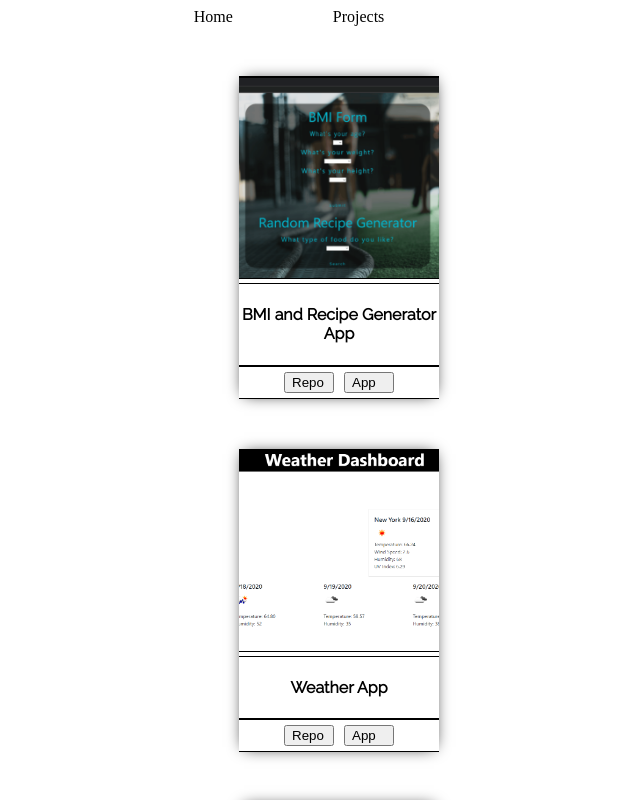
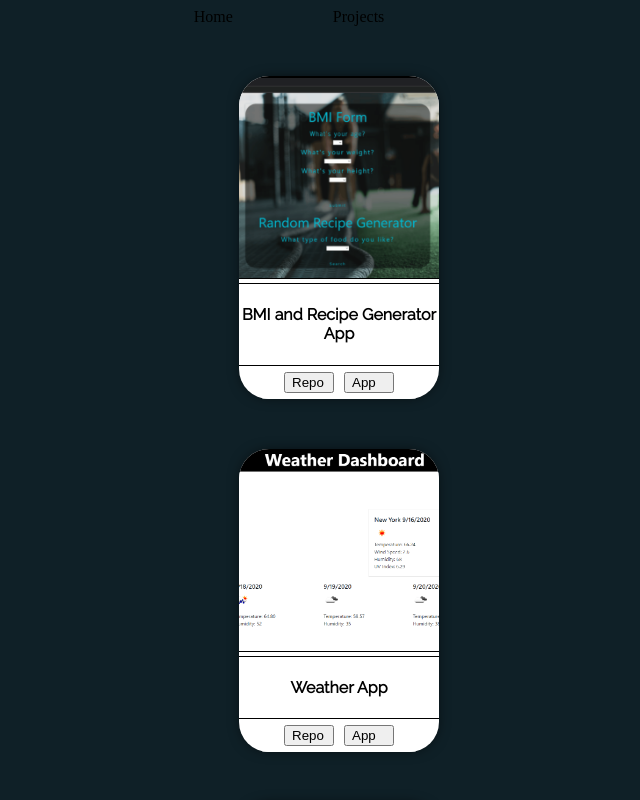
Before and after one commit to paulmorales7/Portfolio-react, a React (Create React App) app: page /projects in a window 1280 px wide. Shown: the top 800 px of the page, without its empty margins (301-941 px from the left). Built offline with nearby package versions, Linux system fonts and the light colour scheme.

Commit message:
added border radius on card and background color to pages

```diff
--- a/src/components/projects/projects.css
+++ b/src/components/projects/projects.css
@@ -1,12 +1,18 @@
+body{
+ /* fallback for old browsers */
+background: -webkit-linear-gradient(to top, #2C5364, #203A43, #0F2027);  /* Chrome 10-25, Safari 5.1-6 */
 
+background-color: #0F2027;
+}
 .card-container{
 width: 200px;
 overflow: hidden;
 box-shadow: 0 0 15px -5px;
 margin: auto;
 margin-top: 50px;
-
+background-color: white;
 font-family: "Raleway", Arial, sans-serif;
+border-radius: 30px;
 }
 
 .img-container img{
@@ -16,6 +22,7 @@ width: auto;
 border-top: 2px solid;
 border-bottom: 1px solid;
 position: relative;
+
 }
 
 .fitness{
@@ -39,13 +46,14 @@ border-bottom: 1px solid;
     border-top: 1px solid;
     border-bottom: 1.5px solid;
     text-align: center;
+    color: white;
 }
 
 button{
     width: 50px;
     text-align: center;
     margin: 5px;
-
+    color: white;
 }
 
 h4{
```
Also changed, not shown: 1 other file (tests, documents, lock files or other folders).
